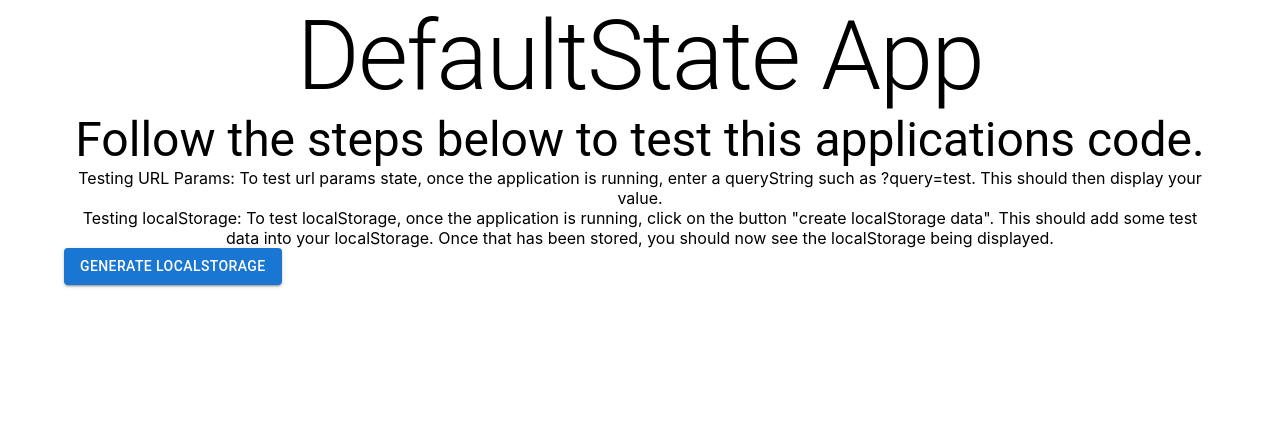
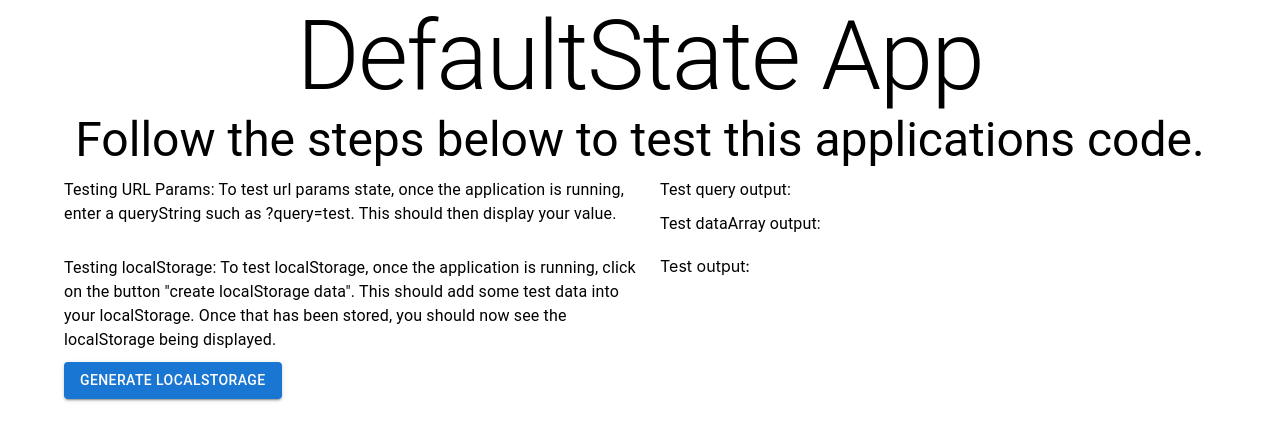
Before and after one commit to dwbra/DefaultState-ReactJs, a React (Create React App) app: page / in a window 1280 px wide. Shown: the top 440 px of the page. Built offline with nearby package versions, Linux system fonts and the light colour scheme.

Commit message:
working on styling

```diff
--- a/src/components/Output.jsx
+++ b/src/components/Output.jsx
@@ -1,5 +1,12 @@
 import React from "react";
-import { Typography, Container, Box, Button } from "@mui/material";
+import {
+  Typography,
+  Container,
+  Box,
+  Button,
+  ThemeProvider,
+  createTheme,
+} from "@mui/material";
 
 //destructure props object
 const Output = ({ initialState }) => {
@@ -16,20 +23,33 @@ const Output = ({ initialState }) => {
           <Typography align="center" variant="h3">
             Follow the steps below to test this applications code.
           </Typography>
-          <Typography align="center" variant="p" display="block">
-            Testing URL Params: To test url params state, once the application
-            is running, enter a queryString such as ?query=test. This should
-            then display your value.
-          </Typography>
-          <Typography align="center" variant="p" display="block">
-            Testing localStorage: To test localStorage, once the application is
-            running, click on the button "create localStorage data". This should
-            add some test data into your localStorage. Once that has been
-            stored, you should now see the localStorage being displayed.
-          </Typography>
         </Box>
-        <Box>
-          <Button variant="contained">Generate localStorage</Button>
+
+        <Box display="flex" gap="20px" mt="10px" mb="10px">
+          <Box flex="1 0 50%" textAlign="left">
+            <Typography>
+              Testing URL Params: To test url params state, once the application
+              is running, enter a queryString such as ?query=test. This should
+              then display your value.
+            </Typography>
+          </Box>
+          <Box flex="1 0 50%">
+            <Typography pb="10px">{`Test query output: ${queryString}`}</Typography>
+            <Typography pb="10px">{`Test dataArray output: ${dataArray}`}</Typography>
+          </Box>
+        </Box>
+
+        <Box display="flex" gap="20px" mt="10px" mb="10px">
+          <Box flex="1 0 50%" textAlign="left">
+            <Typography mb="10px">
+              Testing localStorage: To test localStorage, once the application
+              is running, click on the button "create localStorage data". This
+              should add some test data into your localStorage. Once that has
+              been stored, you should now see the localStorage being displayed.
+            </Typography>
+            <Button variant="contained">Generate localStorage</Button>
+          </Box>
+          <Box flex="1 0 50%">Test output:</Box>
         </Box>
       </Container>
       <Container>
```
